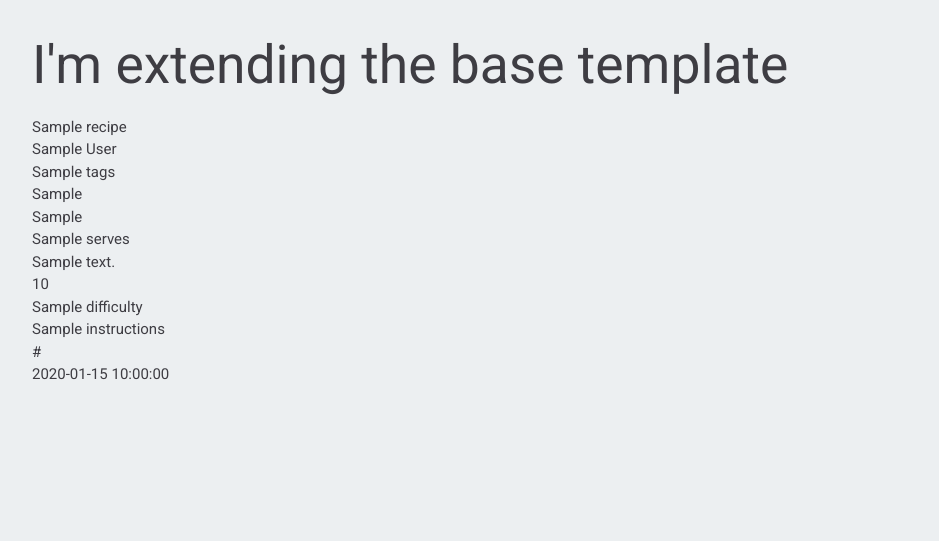
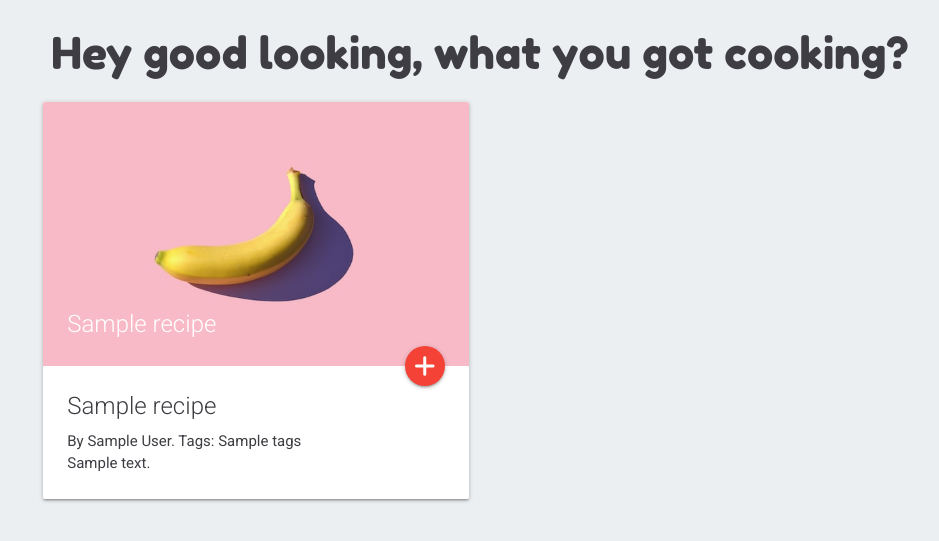
Before and after one commit to Isabella-Mitchell/gather-recipe-website, a Flask app: page / in a window 1280 px wide. Shown: the part 64-605 px from the top of the page, without its empty margins (160-1099 px from the left). Run offline with Flask 2, Linux system fonts and the light colour scheme; tables that the repository leaves empty hold one stand-in row (values such as "Sample post"); a database or web service that is not in the repository returns one stand-in record (values such as "Sample title"); some libraries are stand-ins or nearby versions.

Commit message:
Add cards to Find Recipes template

```diff
--- a/gather/static/css/style.css
+++ b/gather/static/css/style.css
@@ -4,6 +4,7 @@
 font-family: 'Fredoka One', cursive;
 font-family: 'Kalam', cursive;
 font-family: 'Roboto', sans-serif; */
+
 
 nav {
     background-color: #93b2da;
@@ -15,14 +16,21 @@ nav ul a {
     font-weight: 400;
 }
 
-nav .brand-logo {
+nav .brand-logo, .mobile-logo {
     font-family: 'Fredoka One', cursive;
     color: #d71a2c;
 }
 
+.mobile-logo {
+    padding: 0 32px;
+}
 
 body {
     background-color: #eceff1;
     font-family: 'Roboto', sans-serif;
     color: #3e3d43;
 }
+ .page-title {
+    font-family: 'Fredoka One', cursive;
+    text-align: center;
+ }
--- a/gather/templates/base.html
+++ b/gather/templates/base.html
@@ -39,7 +39,7 @@
 
           <!--mobile navbar - sourced from materialize-->
           <ul class="sidenav" id="mobile-demo">
-            <li><h4>Gather</h4></li>
+            <li><h4 class="mobile-logo">Gather</h4></li>
             <li><a href="{{ url_for('get_recipes') }}">Find Recipes</a></li>
                 {% if session.user %}
                   <li><a href="{{ url_for('dashboard', user_name=session['user']) }}">Dashboard</a></li>
--- a/gather/templates/recipes.html
+++ b/gather/templates/recipes.html
@@ -1,21 +1,37 @@
 {% extends "base.html" %}
 {% block content %}
 
-    <h2>I'm extending the base template</h2>
+    <h3 class="page-title">Hey good looking, what you got cooking?</h3>
 
     {% for recipe in recipes %}
-        {{recipe.recipe_name}}<br>
-        {{recipe.author}}<br>
-        {{recipe.tags}}<br>
-        {{recipe.ingrediant_list}}<br>
-        {{recipe.equipment_list}}<br>
-        {{recipe.serves}}<br>
-        {{recipe.cuisine}}<br>
-        {{recipe.duration}}<br>
-        {{recipe.difficulty}}<br>
-        {{recipe.instructions}}<br>
-        {{recipe.url}}<br>
-        {{recipe.timestamp}}<br>
+
+        <div class="row">
+            <div class="col s12 m6">
+              <div class="card hoverable">
+                <div class="card-image">
+                  <img src=".//static/images/small-banana-image.jpg">
+                  <span class="card-title">{{recipe.recipe_name}}</span>
+                  <a class="btn-floating halfway-fab waves-effect waves-light red activator "><i class="fa-solid fa-plus"></i></a>
+                </div>
+                <div class="card-content">
+                    <span class="card-title">{{recipe.recipe_name}}</span>
+                  <p>By {{recipe.author}}. Tags: {{recipe.tags}}</p>
+                  <p>{{recipe.cuisine}}</p>
+                </div>
+                <div class="card-reveal">
+                    <span class="card-title grey-text text-darken-4">{{recipe.recipe_name}}<i class="fa-solid fa-xmark"></i></span>
+                    <p>{{recipe.ingrediant_list}}</p>
+                    <p>{{recipe.equipment_list}}</p>
+                    <p>{{recipe.serves}}</p>
+                    <p>{{recipe.duration}}</p>
+                    <p>{{recipe.difficulty}}</p>
+                    <p>{{recipe.url}}</p>
+                    <p>{{recipe.instructions}}</p>
+                    <p>{{recipe.timestamp}}</p>
+                  </div>
+              </div>
+            </div>
+          </div>
     {%  endfor %}
 
 {% endblock %}
```
Also changed, not shown: gather/static/images/small-banana-image.jpg (added).
